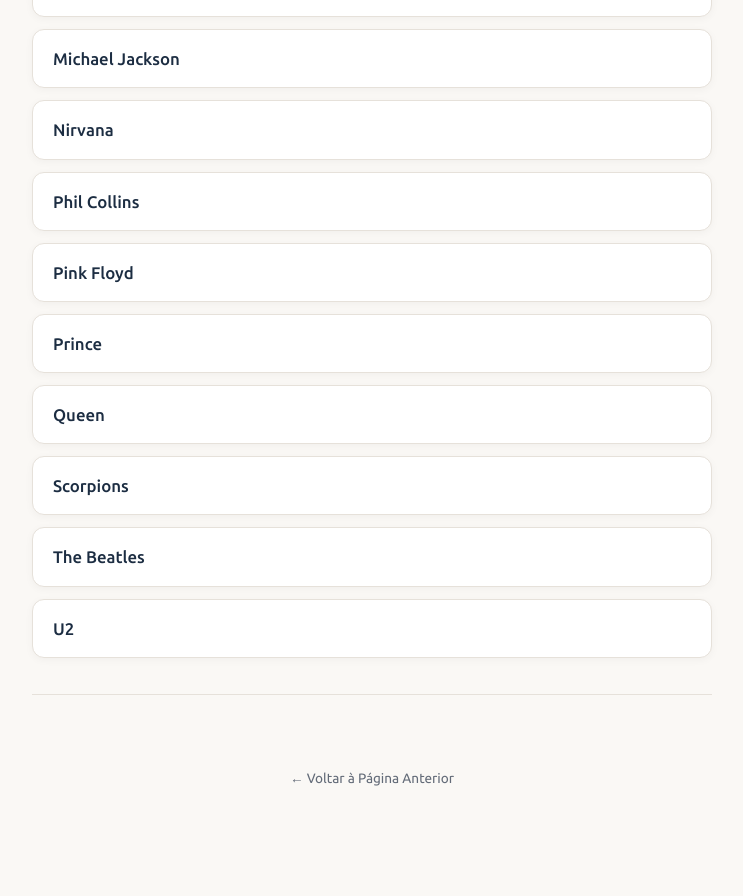
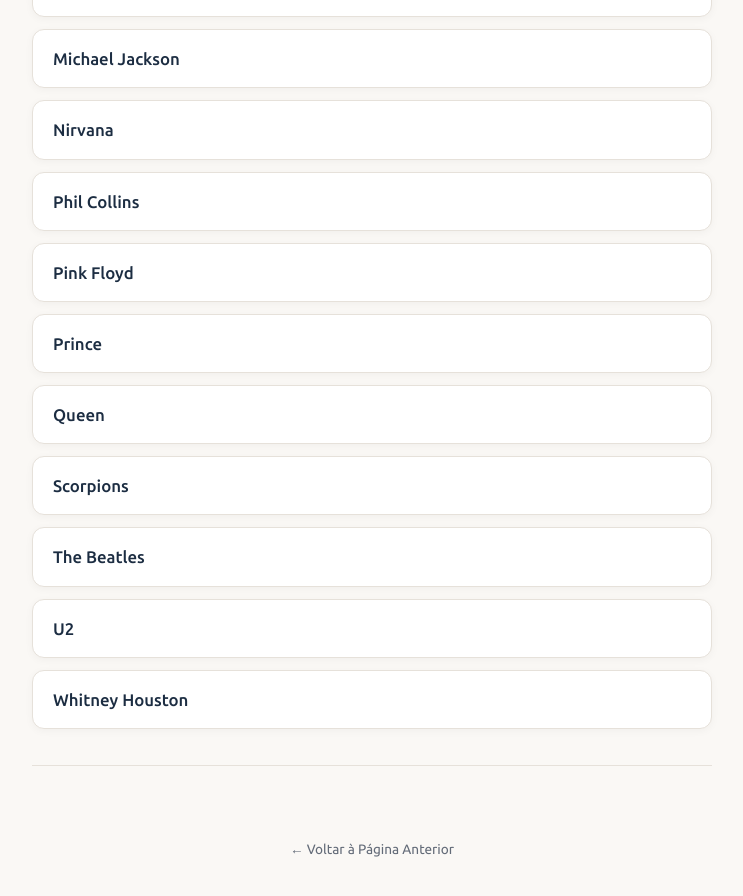
Before and after one commit to joaquim-capitao/musica, a Jekyll site: the page artistas/index.html, which Jekyll copies as it is, in a window 1280 px wide and 900 px high, scrolled down 1192 px. Shown: the top 896 px of the window, without its empty margins (268-1011 px from the left). Built offline with Jekyll 4.4.1, drawn with Linux system fonts in a browser that asks for light colours; before the commit the page ends 2021 px from its top, so only the background shows below that.

Commit message:
Add Whitney Houston to the artists list

```diff
--- a/artistas/index.html
+++ b/artistas/index.html
@@ -266,6 +266,8 @@
       <li><a href="https://joaquim-capitao.github.io/musica/artistas/scorpions"><span class="title">Scorpions</span></a></li>
       <li><a href="https://joaquim-capitao.github.io/musica/artistas/the-beatles"><span class="title">The Beatles</span></a></li>
       <li><a href="https://joaquim-capitao.github.io/musica/artistas/u2"><span class="title">U2</span></a></li>
+      <li><a href="https://joaquim-capitao.github.io/musica/artistas/whitney-houston"><span class="title">Whitney Houston</span></a></li>
+
 
 
     </ul>
```
